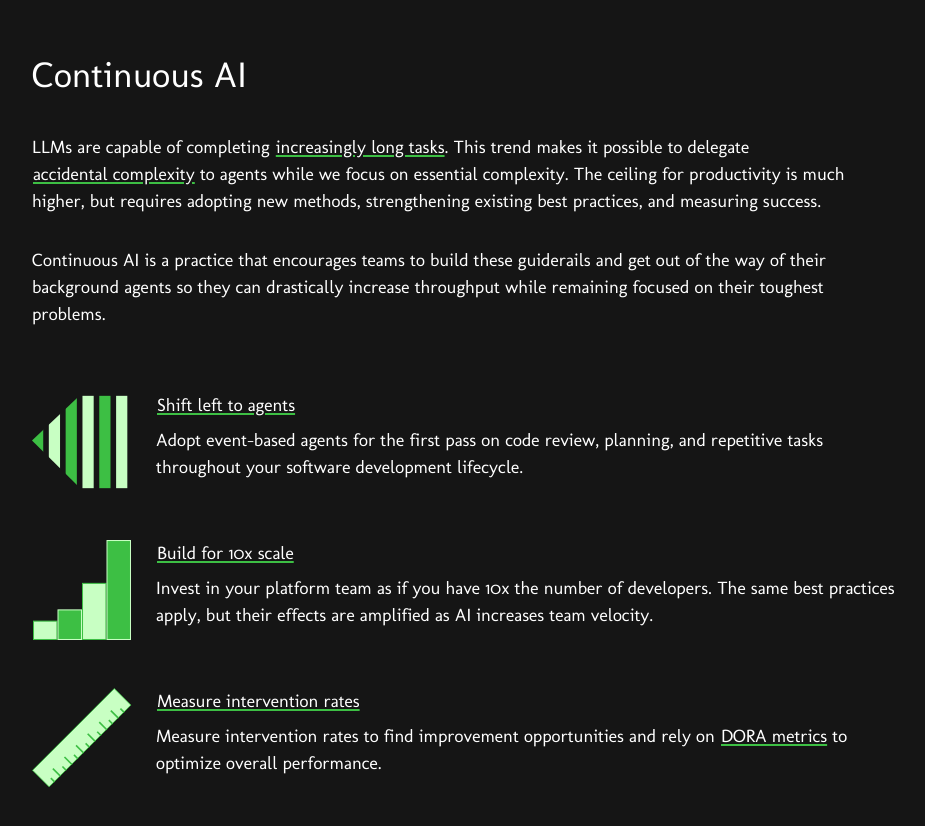
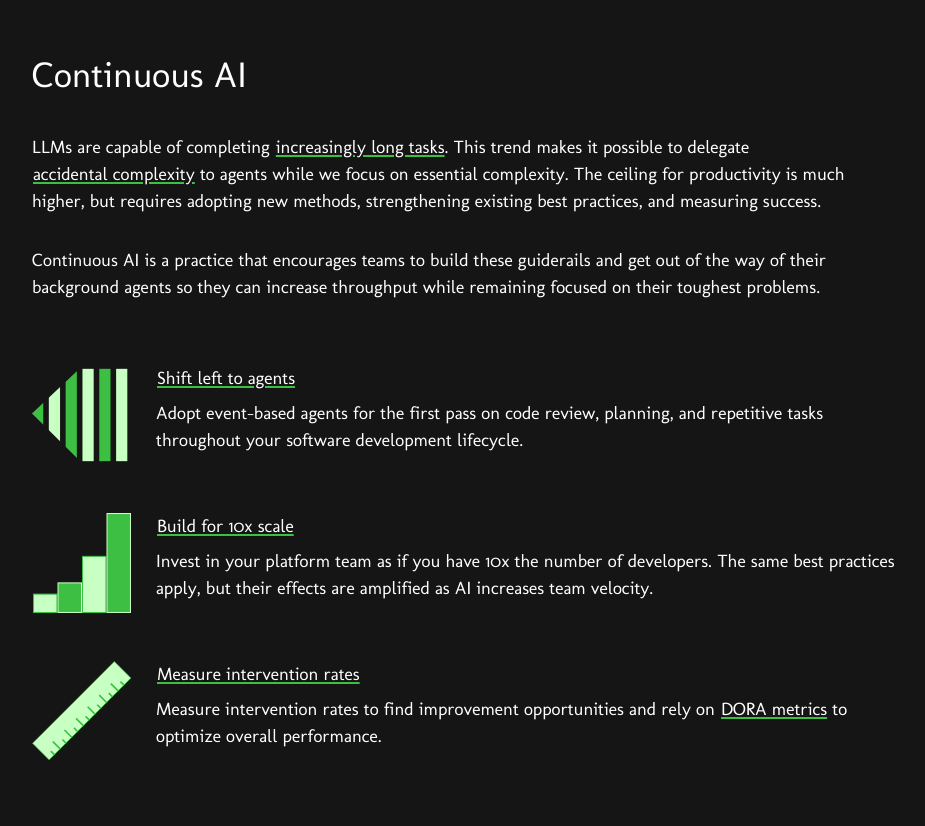
Before and after one commit to 14salfd-boop/continuousai.com, a Next.js app: page / in a window 1280 px wide. Shown: the top 826 px of the page, without its empty margins (176-1101 px from the left). Built offline with nearby package versions, Linux system fonts and the light colour scheme.

Commit message:
remove: drastically

```diff
--- a/app/page.tsx
+++ b/app/page.tsx
@@ -70,8 +70,8 @@ export default function Home() {
           <span>
             Continuous AI is a practice that encourages teams to build these
             guiderails and get out of the way of their background agents so they
-            can drastically increase throughput while remaining focused on their
-            toughest problems.
+            can increase throughput while remaining focused on their toughest
+            problems.
           </span>
         </p>
 
```
